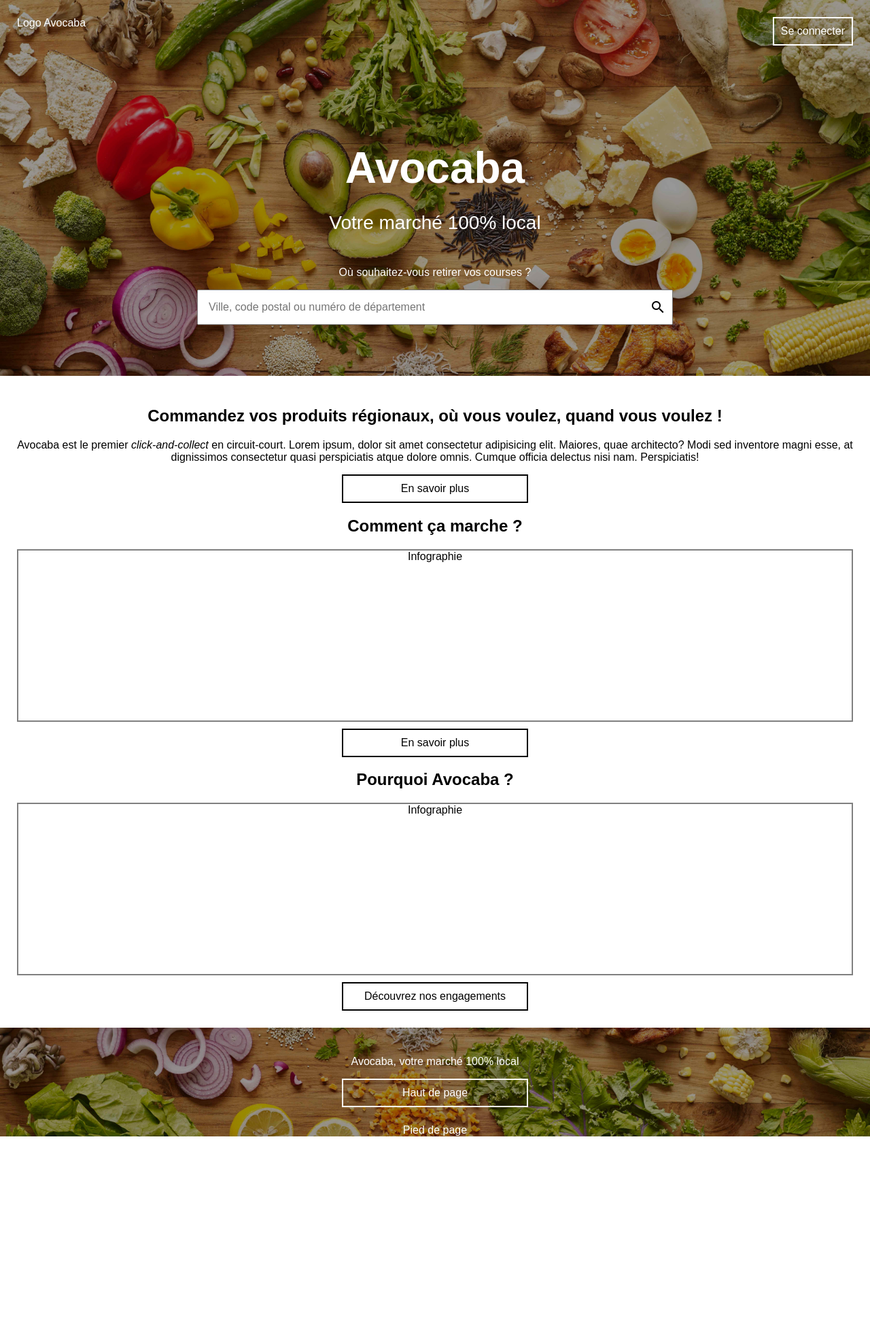
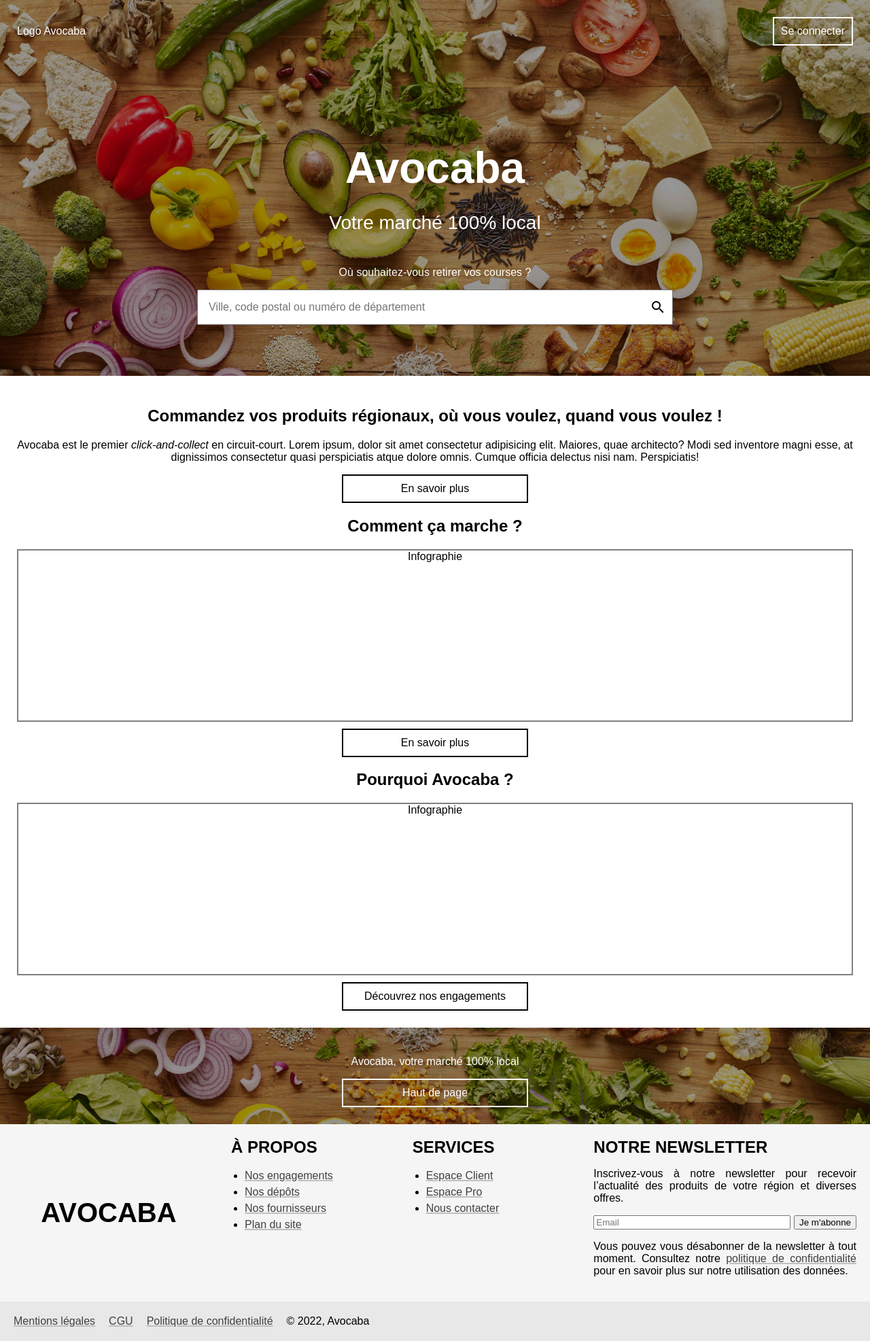
Before and after one commit to axllblc/Avocaba, a PHP site: page /vues/landing.php in a window 1280 px wide. Shown: the whole page at 68% size. Before the commit the page ends 1672 px from the top, so only its background shows below. Run offline with PHP 8.4, Linux system fonts and the light colour scheme.

Commit message:
Pied-de-page

```diff
--- /dev/null
+++ b/composants/footer.php
@@ -0,0 +1,69 @@
+<?php
+
+/* ⬇️ Pied de page */
+
+// TODO Mettre à jour les liens
+
+/**
+ * Afficher le pied-de-page du site
+ */
+function footer () { ?>
+  <footer class="pied-de-page">
+    <div class="pied-de-page__avocaba">Avocaba</div>
+    <div class="pied-de-page__a-propos">
+      <div class="pied-de-page__section-header">À propos</div>
+      <ul class="pied-de-page__liste">
+        <li class="pied-de-page__item">
+          <a href="#">Nos engagements</a>
+        </li>
+        <li class="pied-de-page__item">
+          <a href="#">Nos dépôts</a>
+        </li>
+        <li class="pied-de-page__item">
+          <a href="#">Nos fournisseurs</a>
+        </li>
+        <li class="pied-de-page__item">
+          <a href="#">Plan du site</a>
+        </li>
+      </ul>
+    </div>
+    <div class="pied-de-page__services">
+      <div class="pied-de-page__section-header">Services</div>
+      <ul class="pied-de-page__liste">
+        <li class="pied-de-page__item">
+          <a href="#">Espace Client</a>
+        </li>
+        <li class="pied-de-page__item">
+          <a href="#">Espace Pro</a>
+        </li>
+        <li class="pied-de-page__item">
+          <a href="#">Nous contacter</a>
+        </li>
+      </ul>
+    </div>
+    <div class="pied-de-page__newsletter">
+      <div class="pied-de-page__section-header">Notre newsletter</div>
+      <p>Inscrivez-vous à notre newsletter pour recevoir l’actualité des produits de votre région et diverses offres.</p>
+      <?php // TODO modifier l'URL de la page de traitement ?>
+      <form class="pied-de-page__newsletter-form" action="#">
+        <input type="email" name="email_newsletter" id="email-newsletter" placeholder="Email">
+        <input type="submit" value="Je m'abonne">
+      </form>
+      <p>Vous pouvez vous désabonner de la newsletter à tout moment. Consultez notre <a href="#">politique de confidentialité</a> pour en savoir plus sur notre utilisation des données.</p>
+    </div>
+    <ul class="pied-de-page__juridique">
+      <li class="pied-de-page__item">
+        <a href="#">Mentions légales</a>
+      </li>
+      <li class="pied-de-page__item">
+        <a href="#">CGU</a>
+      </li>
+      <li class="pied-de-page__item">
+        <a href="#">Politique de confidentialité</a>
+      </li>
+      <li class="pied-de-page__item">
+        © <?php echo getdate()['year']; ?>, Avocaba
+      </li>
+    </ul>
+  </footer>
+<?php }
--- a/stylesheets/layout.css
+++ b/stylesheets/layout.css
@@ -149,10 +148,11 @@ nav {
 }
 
 .landing__header {
-  margin: 25px;
+  padding: 25px;
   display: flex;
   flex-direction: row;
   justify-content: space-between;
+  align-items: center;
 }
 
 .landing__haut {
@@ -716,48 +715,53 @@ nav {
 
 .pied-de-page {
   display: grid;
-  grid-template-areas: "pied-de-page__avocaba pied-de-page__a-propos pied-de-page__services pied-de-page__newsletter"
-                       "pied-de-page__hr pied-de-page__hr pied-de-page__hr pied-de-page__hr"
-                       "pied-de-page__juridique pied-de-page__juridique pied-de-page__juridique pied-de-page__juridique";
+  grid-template-areas: "pied-de-page__avocaba   pied-de-page__a-propos  pied-de-page__services  pied-de-page__newsletter"
+                       "pied-de-page__juridique pied-de-page__juridique pied-de-page__juridique pied-de-page__juridique ";
   grid-template-columns: 6fr 5fr 5fr 8fr;
-  grid-template-rows: auto 10px auto;
+  grid-template-rows: auto auto;
 }
 
+.pied-de-page > * {
+  padding: 20px;
+}
+
+.pied-de-page__avocaba    { grid-area: pied-de-page__avocaba;    }
+.pied-de-page__a-propos   { grid-area: pied-de-page__a-propos;   }
+.pied-de-page__services   { grid-area: pied-de-page__services;   }
+.pied-de-page__newsletter { grid-area: pied-de-page__newsletter; }
+.pied-de-page__juridique  { grid-area: pied-de-page__juridique;  }
+
 .pied-de-page__avocaba {
-  grid-area: pied-de-page__avocaba;
+  display: flex;
+  justify-content: center;
+  align-items: center;
 }
-.pied-de-page__a-propos {
-  grid-area: pied-de-page__a-propos;
+
+.pied-de-page__newsletter-form {
+  display: grid;
+  grid-template: auto / 1fr auto;
+  gap: 5px;
 }
-.pied-de-page__services {
-  grid-area: pied-de-page__services;
+
+.pied-de-page__juridique {
+  display: flex;
+  list-style-type: none;
+  margin: 0;
+  gap: 20px;
 }
-.pied-de-page__newsletter {
-  grid-area: pied-de-page__newsletter;
-}
-.pied-de-page__hr {
-  grid-area: pied-de-page__hr;
-  width: 100%;
-}
+
 .pied-de-page__liste {
   padding-left: 20px;
-}
-.pied-de-page__juridique {
-  grid-area: pied-de-page__juridique;
-  display: flex;
-  list-style: none;
-  gap: 20px;
-  padding-left: 0;
+  line-height: 1.5em;
 }
 
 @media screen and (max-width: 800px) {
   .pied-de-page {
       display: grid;
-      grid-template-areas: "pied-de-page__a-propos pied-de-page__services pied-de-page__newsletter"
-                           "pied-de-page__hr pied-de-page__hr pied-de-page__hr"
-                           "pied-de-page__juridique pied-de-page__juridique pied-de-page__juridique";
+      grid-template-areas: "pied-de-page__a-propos  pied-de-page__services  pied-de-page__newsletter"
+                           "pied-de-page__juridique pied-de-page__juridique pied-de-page__juridique ";
       grid-template-columns: 5fr 5fr 8fr;
-      grid-template-rows: auto 10px auto;
+      grid-template-rows: auto auto;
     }
 
     .pied-de-page__avocaba {
--- a/stylesheets/style.css
+++ b/stylesheets/style.css
@@ -249,17 +249,33 @@ body {
 
 /* ⬇️ Pied de page du site */
 
-.pied-de-page h2 {
+.pied-de-page {
+  background-color: #F5F5F5;
+}
+
+.pied-de-page__avocaba {
+  font-weight: bold;
+  font-size: 2.5em;
+  text-transform: uppercase;
+}
+
+.pied-de-page__section-header {
+  font-weight: bold;
+  font-size: 1.5em;
   text-transform: uppercase;
 }
 
 .pied-de-page a {
-  text-decoration: none;
-  color: black;
+  text-decoration: underline solid #bfbfbf 2px;
+  color: #404040;
 }
 
 .pied-de-page__newsletter {
   text-align: justify;
+}
+
+.pied-de-page__juridique {
+  background-color: #e8e8e8;
 }
 
 
@@ -278,7 +294,7 @@ body {
 
 /* 🔒 Page d'inscription */
 
-.inscritpion_inscrire {
+.inscription_inscrire {
   border: 1px solid black;
 }
 
--- a/vues/landing.php
+++ b/vues/landing.php
@@ -5,6 +5,7 @@
 error_reporting(E_ALL);
 
 require_once '../traitements/recherche-magasin.php';
+require_once '../composants/footer.php';
 
 /*************
  * Fonctions *
@@ -53,8 +54,9 @@ if ( !empty($_GET['recherche']) ) {
   <title>Avocaba : votre marché 100% local</title>
 </head>
 
-<body class="landing">
+<body>
 
+<div class="landing">
   <header class="landing__header">
     <div class="landing__header__logo">Logo Avocaba</div>
     <a class="landing__header__connexion landing__btn landing__btn--white" href="/avocaba/vues/espace-client/connexion/">Se connecter</a>
@@ -108,10 +110,9 @@ if ( !empty($_GET['recherche']) ) {
     <p>Avocaba, votre marché 100% local</p>
     <a href="#" class="landing__btn landing__btn--white">Haut de page</a>
   </div>
+</div>
 
-  <footer>
-    Pied de page
-  </footer>
+<?php footer(); ?>
 
 </body>
 
```
Also changed, not shown: other parts of stylesheets/layout.css (+10 -18 lines).
